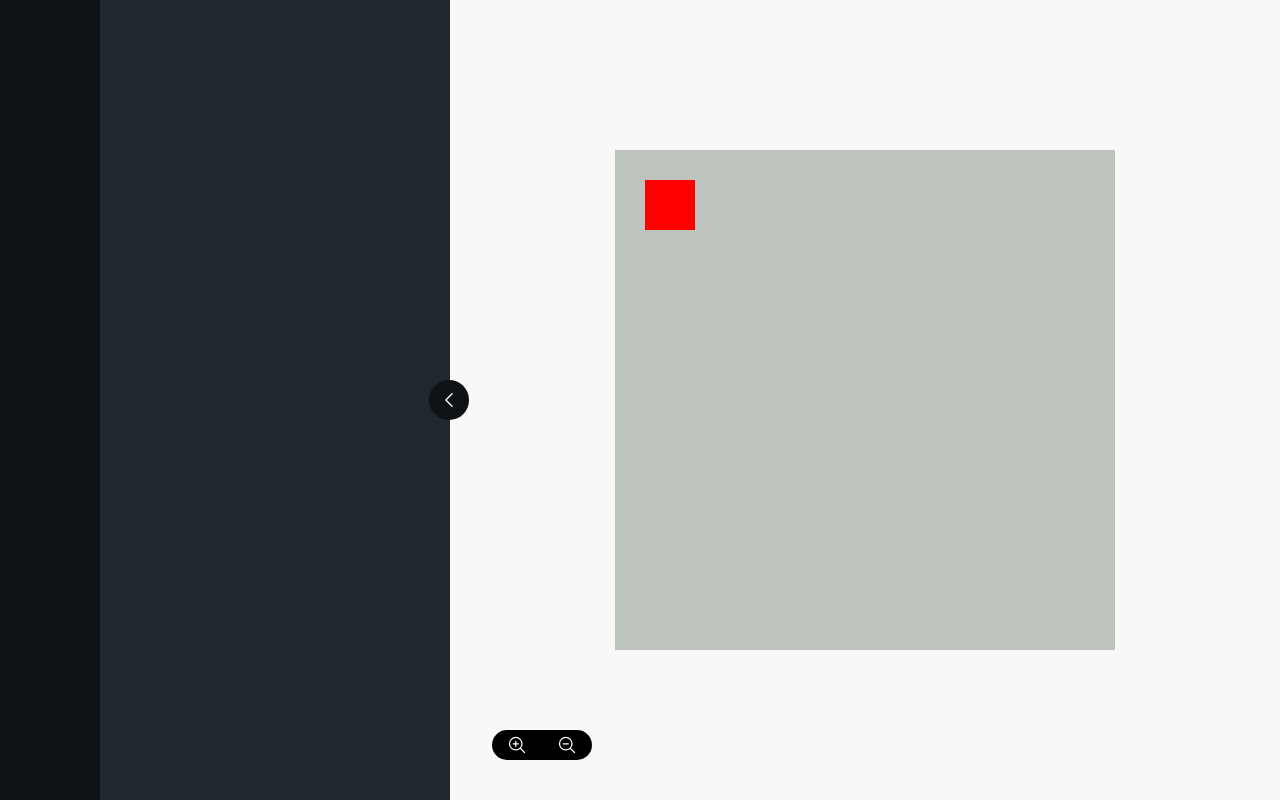
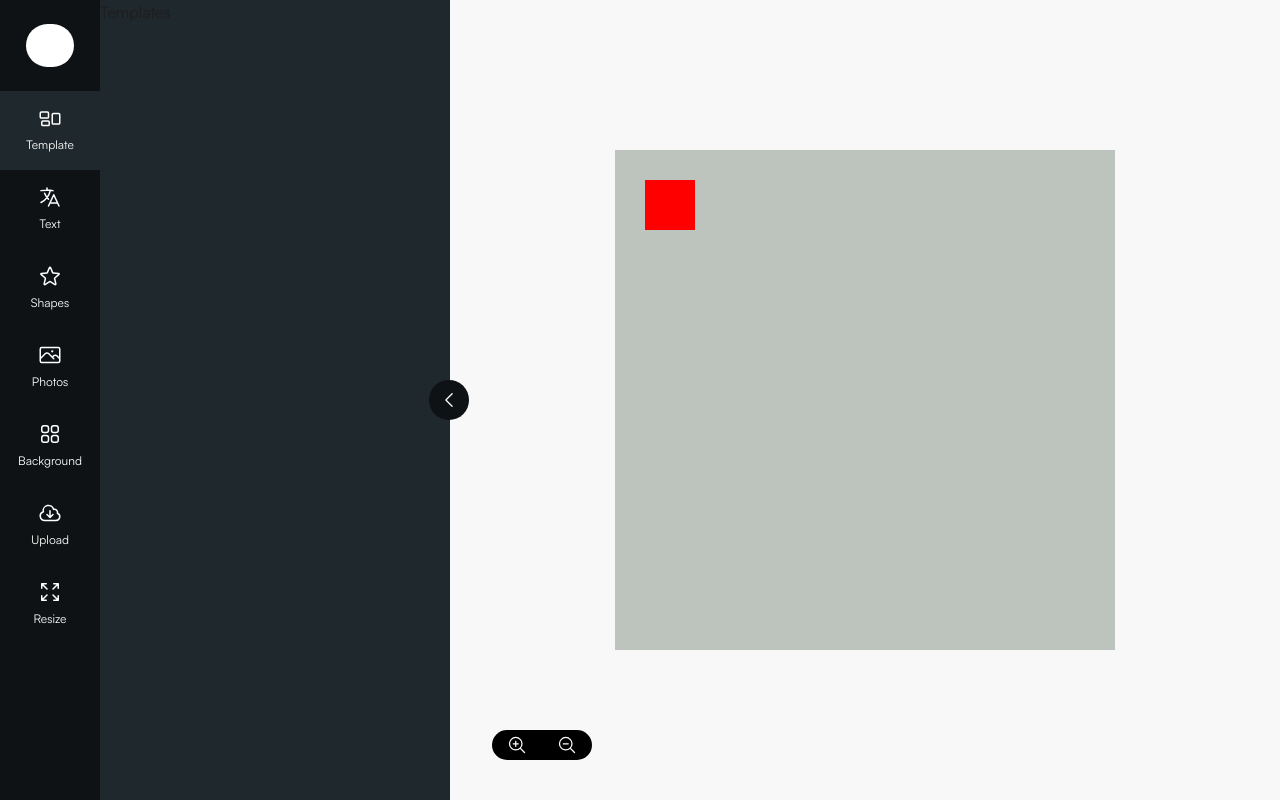
Before and after one commit to BDKoussama/FlowDesign, a Next.js app in the folder web/: page /editor in a window 1280 px wide. Built offline with nearby package versions, Linux system fonts and the light colour scheme.

Commit message:
finished sidebar

```diff
--- a/web/components/Editor/SideBar.jsx
+++ b/web/components/Editor/SideBar.jsx
@@ -1,7 +1,136 @@
+import { useEffect } from "react";
+import { useContext, useState } from "react"
+import {WidgetContext} from '../../context/WidgetContext'
+import { RectangleGroupIcon } from '@heroicons/react/24/outline'
+import { LanguageIcon } from '@heroicons/react/24/outline'
+import { StarIcon } from '@heroicons/react/24/outline'
+import { PhotoIcon } from '@heroicons/react/24/outline'
+import { Squares2X2Icon } from '@heroicons/react/24/outline'
+import { CloudArrowDownIcon } from '@heroicons/react/24/outline'
+import { ArrowsPointingOutIcon } from '@heroicons/react/24/outline'
+
 export default function SideBar(){
+
+    const {setWidget} = useContext(WidgetContext)
+
+    const [template , setTemplate] = useState('template');
+
+    const handleChange = (e) => {
+        setTemplate(e.target.value);
+    }
+
+    useEffect(() => {
+        setWidget(template)
+    },[template , setWidget])
+
     return (
-        <div className='editor-navbar'>
+        <div className='editor-navbar flex flex-col'>
+            <div className="logo-wrapper h-12 w-12 bg-white mt-6 mx-auto rounded-full">
+            </div>
 
+            <div className='editor-sidebar_menu w-full mt-6 h-full'>
+                <ul className='sidebar-menu_list'>
+
+                    <li className='sidebar-menu_list-item '>
+                        <div className='list-item_content text-center text-sm font-normal'>
+                            <label className="custom-radio" htmlFor="template">
+                                <input checked = {template === 'template'} type="radio" value='template' name="plan" id="template"  onChange = {handleChange} />
+                                <div className="custom-radio_content">
+                                    <RectangleGroupIcon className="h-6 w-6 text-white"/>
+                                    <div className="custom-radio_text">
+                                        <span>Template</span>
+                                    </div>
+                                </div>
+                            </label>
+                        </div>
+                    </li>
+
+                    <li className='sidebar-menu_list-item'>
+                        <div className='list-item_content text-center text-sm font-normal'>
+                            <label className="custom-radio" htmlFor="text">
+                                <input checked = {template === 'text'} type="radio" value='text' name="plan" id="text" onChange = {handleChange} />
+                                <div className="custom-radio_content">
+                                    <LanguageIcon className="h-6 w-6 text-white"/>
+                                    <div className="custom-radio_text">
+                                        <span>Text</span>
+                                    </div>
+                                </div>
+                            </label>
+                        </div>
+                    </li>
+
+                    <li className='sidebar-menu_list-item'>
+                        <div className='list-item_content text-center text-sm font-normal'>
+                            <label className="custom-radio" htmlFor="elements">
+                                <input checked = {template === 'elements'} type="radio" value='elements' name="elements" id="elements" onChange = {handleChange} />
+                                <div className="custom-radio_content">
+                                    <StarIcon className="h-6 w-6 text-white"/>
+                                    <div className="custom-radio_text">
+                                        <span>Shapes</span>
+                                    </div>
+                                </div>
+                            </label>
+                        </div>
+                    </li>
+
+                     <li className='sidebar-menu_list-item'>
+                        <div className='list-item_content text-center text-sm font-normal'>
+                            <label className="custom-radio" htmlFor="photos">
+                                <input checked = {template === 'photos'} type="radio" value='photos' name="photos" id="photos" onChange = {handleChange} />
+                                <div className="custom-radio_content">
+                                    <PhotoIcon className="h-6 w-6 text-white"/>
+                                    <div className="custom-radio_text">
+                                        <span>Photos</span>
+                                    </div>
+                                </div>
+                            </label>
+                        </div>
+                    </li>
+
+                    <li className='sidebar-menu_list-item'>
+                        <div className='list-item_content text-center text-sm font-normal'>
+                            <label className="custom-radio" htmlFor="background">
+                                <input checked = {template === 'background'} type="radio" value='background' name="background" id="background" onChange = {handleChange} />
+                                <div className="custom-radio_content">
+                                    <Squares2X2Icon className="h-6 w-6 text-white"/>
+                                    <div className="custom-radio_text">
+                                        <span>Background</span>
+                                    </div>
+                                </div>
+                            </label>
+                        </div>
+                    </li>
+
+                    <li className='sidebar-menu_list-item'>
+                        <div className='list-item_content text-center text-sm font-normal'>
+                            <label className="custom-radio" htmlFor="upload">
+                                <input checked = {template === 'upload'} type="radio" value='upload' name="upload" id="upload" onChange = {handleChange} />
+                                <div className="custom-radio_content">
+                                    <CloudArrowDownIcon className="h-6 w-6 text-white"/>
+                                    <div className="custom-radio_text">
+                                        <span>Upload</span>
+                                    </div>
+                                </div>
+                            </label>
+                        </div>
+                    </li>
+
+                    <li className='sidebar-menu_list-item'>
+                        <div className='list-item_content text-center text-sm font-normal'>
+                            <label className="custom-radio" htmlFor="resize">
+                                <input checked = {template === 'resize'} type="radio" value='resize' name="resize" id="resize" onChange = {handleChange} />
+                                <div className="custom-radio_content">
+                                    <ArrowsPointingOutIcon className="h-6 w-6 text-white"/>
+                                    <div className="custom-radio_text">
+                                        <span>Resize</span>
+                                    </div>
+                                </div>
+                            </label>
+                        </div>
+                    </li>
+
+                </ul>
+            </div>
         </div>
     )
 }
--- a/web/components/Widgets/Background.jsx
+++ b/web/components/Widgets/Background.jsx
@@ -1,5 +1,7 @@
 export default function Background(){
     return(
-        <div></div>
+        <div>
+            Background
+        </div>
     )
 }
--- a/web/components/Widgets/Elements.jsx
+++ b/web/components/Widgets/Elements.jsx
@@ -1,5 +1,7 @@
 export default function Elements(){
     return(
-        <div></div>
+        <div>
+            Elements
+        </div>
     )
 }
--- a/web/components/Widgets/Layers.jsx
+++ b/web/components/Widgets/Layers.jsx
@@ -1,5 +1,7 @@
 export default function Layers(){
     return(
-        <div></div>
+        <div>
+            Layers
+        </div>
     )
 }
--- a/web/components/Widgets/Photos.jsx
+++ b/web/components/Widgets/Photos.jsx
@@ -1,5 +1,7 @@
 export default function Photos(){
     return(
-        <div></div>
+        <div>
+            Photos
+        </div>
     )
 }
--- a/web/components/Widgets/Resize.jsx
+++ b/web/components/Widgets/Resize.jsx
@@ -1,5 +1,7 @@
 export default function Resize(){
     return(
-        <div></div>
+        <div>
+            Resize
+        </div>
     )
 }
--- a/web/components/Widgets/Templates.jsx
+++ b/web/components/Widgets/Templates.jsx
@@ -1,5 +1,7 @@
 export default function Templates(){
     return(
-        <div></div>
+        <div>
+            Templates
+        </div>
     )
 }
--- a/web/components/Widgets/TextWidget.jsx
+++ b/web/components/Widgets/TextWidget.jsx
@@ -1,5 +1,7 @@
 export default function TextWidget(){
     return(
-        <div></div>
+        <div>
+            Text Widget
+        </div>
     )
 }
--- a/web/components/Widgets/Upload.jsx
+++ b/web/components/Widgets/Upload.jsx
@@ -1,5 +1,7 @@
 export default function Upload(){
     return(
-        <div></div>
+        <div>
+            Upload
+        </div>
     )
 }
--- a/web/styles/globals.css
+++ b/web/styles/globals.css
@@ -92,3 +92,55 @@ a {
 }
 
 /** ----------------------- End Editor Widget Styles -----------------------------------**/
+
+
+
+
+
+
+/** ----------------------- Navbar Styles -------------------------------------------- **/
+
+
+.custom-radio {
+  cursor: pointer;
+}
+
+.custom-radio input[type = "radio"] {
+  position: absolute;
+  opacity: 0;
+}
+
+.custom-radio .custom-radio_content {
+  display: flex;
+  justify-content: center;
+  align-items: center;
+  flex-direction: column;
+  padding: 15px;
+  transition: all 0.3s ease-in-out;
+  position: relative;
+}
+
+.custom-radio .custom-radio_content:hover {
+  background-color: #1f282c;
+}
+
+.custom-radio .custom-radio_text {
+  margin-top: 5px;
+}
+
+.custom-radio .custom-radio_text span {
+  display: block;
+  font-size: 12px;
+  color: #fff;
+}
+
+.custom-radio input[type="radio"]:checked + .custom-radio_content {
+  background-color: #1f282c;
+  color: #fff;
+  -webkit-transition: ease-in 0.3s;
+  -o-transition: ease-in 0.3s;
+  transition: ease-in 0.3s;
+}
+
+
+/** ----------------------- Navbar Styles End -------------------------------------------- **/
```
